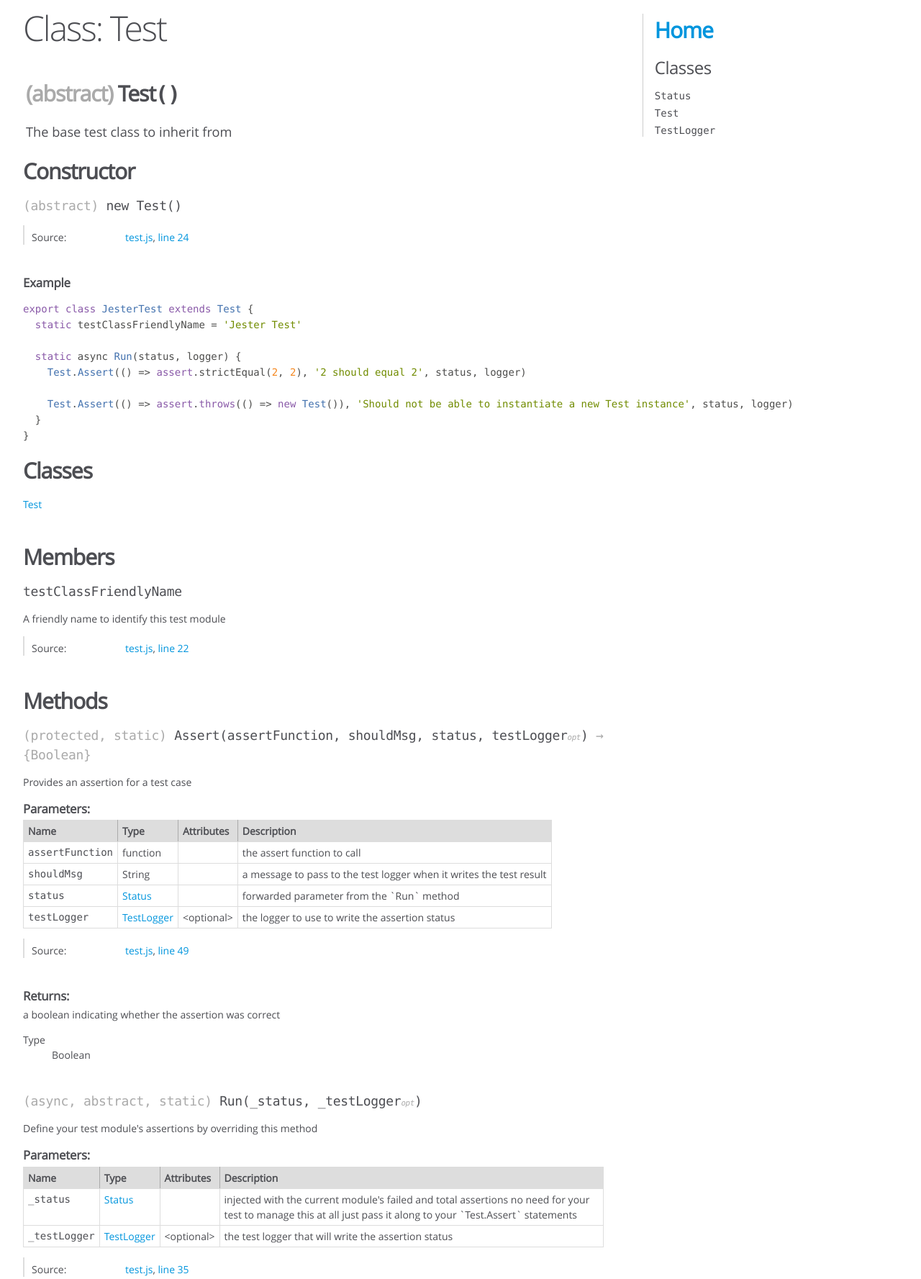
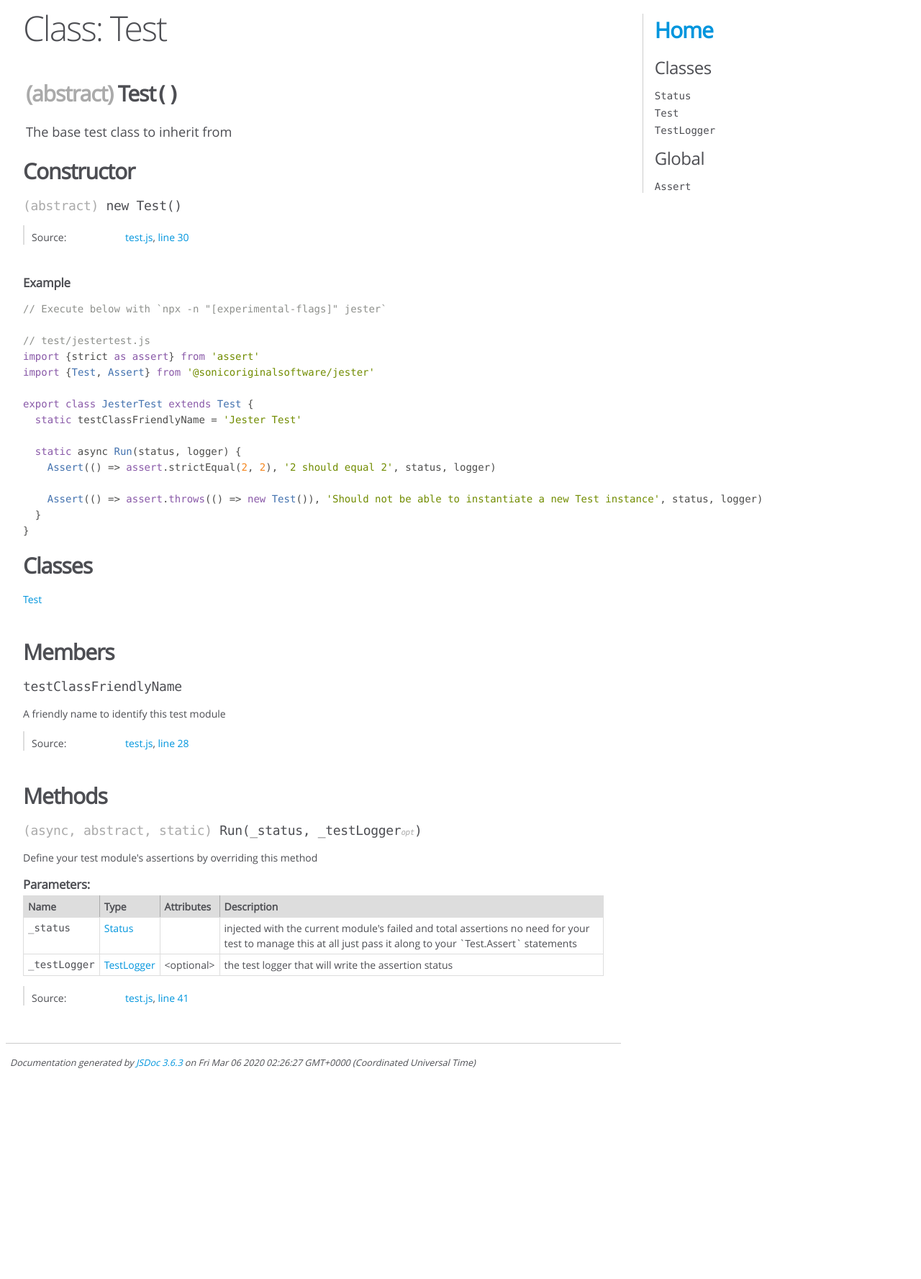
Before and after one commit to nathanblair/jester, a plain HTML site: page Test.html in a window 1280 px wide. Shown: the part 17-1794 px from the top of the page at 72% size. After the commit the page ends 1518 px from the top, so only its background shows below. Drawn offline with Linux system fonts and the light colour scheme.

Commit message:
Docs for

```diff
--- a/Test.html
+++ b/Test.html
@@ -93,7 +93,7 @@
 
     <dt class="tag-source">Source:</dt>
     <dd class="tag-source"><ul class="dummy"><li>
-        <a href="test.js.html">test.js</a>, <a href="test.js.html#line24">line 24</a>
+        <a href="test.js.html">test.js</a>, <a href="test.js.html#line30">line 30</a>
     </li></ul></dd>
 
 
@@ -124,13 +124,19 @@
 
     <h5>Example</h5>
 
-    <pre class="prettyprint"><code>export class JesterTest extends Test {
+    <pre class="prettyprint"><code>// Execute below with `npx -n "[experimental-flags]" jester`
+
+// test/jestertest.js
+import {strict as assert} from 'assert'
+import {Test, Assert} from '@sonicoriginalsoftware/jester'
+
+export class JesterTest extends Test {
   static testClassFriendlyName = 'Jester Test'
 
   static async Run(status, logger) {
-    Test.Assert(() => assert.strictEqual(2, 2), '2 should equal 2', status, logger)
+    Assert(() => assert.strictEqual(2, 2), '2 should equal 2', status, logger)
 
-    Test.Assert(() => assert.throws(() => new Test()), 'Should not be able to instantiate a new Test instance', status, logger)
+    Assert(() => assert.throws(() => new Test()), 'Should not be able to instantiate a new Test instance', status, logger)
   }
 }</code></pre>
 
@@ -207,7 +213,7 @@
 
     <dt class="tag-source">Source:</dt>
     <dd class="tag-source"><ul class="dummy"><li>
-        <a href="test.js.html">test.js</a>, <a href="test.js.html#line22">line 22</a>
+        <a href="test.js.html">test.js</a>, <a href="test.js.html#line28">line 28</a>
     </li></ul></dd>
 
 
@@ -228,270 +234,6 @@
 
 
         <h3 class="subsection-title">Methods</h3>
-
-
-
-
-
-
-
-    <h4 class="name" id=".Assert"><span class="type-signature">(protected, static) </span>Assert<span class="signature">(assertFunction, shouldMsg, status, testLogger<span class="signature-attributes">opt</span>)</span><span class="type-signature"> &rarr; {Boolean}</span></h4>
-
-
-
-
-
-
-<div class="description">
-    Provides an assertion for a test case
-</div>
-
-
-
-
-
-
-
-
-
-    <h5>Parameters:</h5>
-
-
-<table class="params">
-    <thead>
-    <tr>
-
-        <th>Name</th>
-
-
-        <th>Type</th>
-
-
-        <th>Attributes</th>
-
-
-
-
-        <th class="last">Description</th>
-    </tr>
-    </thead>
-
-    <tbody>
-
-
-        <tr>
-
-                <td class="name"><code>assertFunction</code></td>
-
-
-            <td class="type">
-
-
-<span class="param-type">function</span>
-
-
-
-            </td>
-
-
-                <td class="attributes">
-
-
-
-
-
-                </td>
-
-
-
-
-            <td class="description last">the assert function to call</td>
-        </tr>
-
-
-
-        <tr>
-
-                <td class="name"><code>shouldMsg</code></td>
-
-
-            <td class="type">
-
-
-<span class="param-type">String</span>
-
-
-
-            </td>
-
-
-                <td class="attributes">
-
-
-
-
-
-                </td>
-
-
-
-
-            <td class="description last">a message to pass to the test logger when it writes the test result</td>
-        </tr>
-
-
-
-        <tr>
-
-                <td class="name"><code>status</code></td>
-
-
-            <td class="type">
-
-
-<span class="param-type"><a href="Status.html">Status</a></span>
-
-
-
-            </td>
-
-
-                <td class="attributes">
-
-
-
-
-
-                </td>
-
-
-
-
-            <td class="description last">forwarded parameter from the `Run` method</td>
-        </tr>
-
-
-
-        <tr>
-
-                <td class="name"><code>testLogger</code></td>
-
-
-            <td class="type">
-
-
-<span class="param-type"><a href="TestLogger.html">TestLogger</a></span>
-
-
-
-            </td>
-
-
-                <td class="attributes">
-
-                    &lt;optional><br>
-
-
-
-
-
-                </td>
-
-
-
-
-            <td class="description last">the logger to use to write the assertion status</td>
-        </tr>
-
-
-    </tbody>
-</table>
-
-
-
-
-
-
-<dl class="details">
-
-
-
-
-
-
-
-
-
-
-
-
-
-
-
-
-
-
-
-
-
-
-
-
-
-
-    <dt class="tag-source">Source:</dt>
-    <dd class="tag-source"><ul class="dummy"><li>
-        <a href="test.js.html">test.js</a>, <a href="test.js.html#line49">line 49</a>
-    </li></ul></dd>
-
-
-
-
-
-
-
-</dl>
-
-
-
-
-
-
-
-
-
-
-
-
-
-
-
-<h5>Returns:</h5>
-
-
-<div class="param-desc">
-    a boolean indicating whether the assertion was correct
-</div>
-
-
-
-<dl>
-    <dt>
-        Type
-    </dt>
-    <dd>
-
-<span class="param-type">Boolean</span>
-
-
-    </dd>
-</dl>
-
-
-
-
-
-
 
 
 
@@ -645,7 +387,7 @@ just pass it along to your `Test.Assert` statements</td>
 
     <dt class="tag-source">Source:</dt>
     <dd class="tag-source"><ul class="dummy"><li>
-        <a href="test.js.html">test.js</a>, <a href="test.js.html#line35">line 35</a>
+        <a href="test.js.html">test.js</a>, <a href="test.js.html#line41">line 41</a>
     </li></ul></dd>
 
 
@@ -691,13 +433,13 @@ just pass it along to your `Test.Assert` statements</td>
 </div>
 
 <nav>
-    <h2><a href="index.html">Home</a></h2><h3>Classes</h3><ul><li><a href="Status.html">Status</a></li><li><a href="Test.html">Test</a></li><li><a href="TestLogger.html">TestLogger</a></li></ul>
+    <h2><a href="index.html">Home</a></h2><h3>Classes</h3><ul><li><a href="Status.html">Status</a></li><li><a href="Test.html">Test</a></li><li><a href="TestLogger.html">TestLogger</a></li></ul><h3>Global</h3><ul><li><a href="global.html#Assert">Assert</a></li></ul>
 </nav>
 
 <br class="clear">
 
 <footer>
-    Documentation generated by <a href="https://github.com/jsdoc/jsdoc">JSDoc 3.6.3</a> on Wed Feb 19 2020 04:29:53 GMT+0000 (Coordinated Universal Time)
+    Documentation generated by <a href="https://github.com/jsdoc/jsdoc">JSDoc 3.6.3</a> on Fri Mar 06 2020 02:26:27 GMT+0000 (Coordinated Universal Time)
 </footer>
 
 <script> prettyPrint(); </script>
```
Also changed, not shown: Status.html (+2 -2 lines), TestLogger.html (+2 -2 lines), index.html (+2 -2 lines), logger.js.html (+2 -2 lines), status.js.html (+2 -2 lines), test.js.html (+12 -6 lines).
